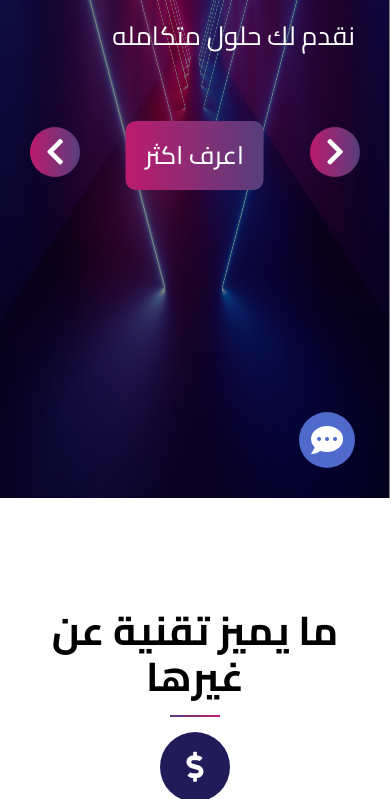
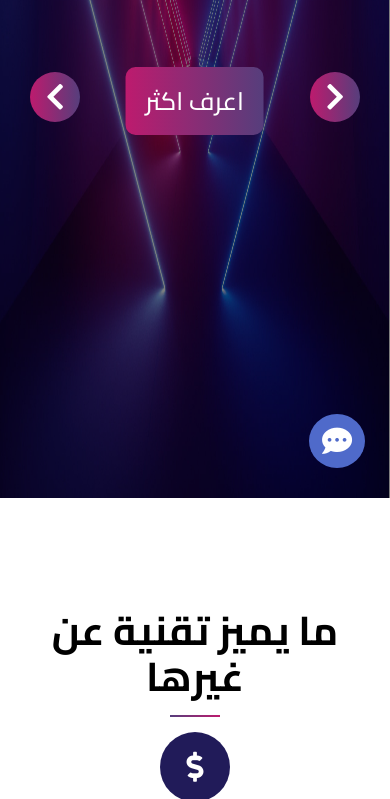
Before and after one commit to Reammargorp/my_web, a plain HTML site: page index.html in a window 390 px wide. Shown: the part 346-1145 px from the top of the page. Drawn offline with Linux system fonts and the light colour scheme.

Commit message:
added some to the main

```diff
--- a/master.scss/main.scss
+++ b/master.scss/main.scss
@@ -465,7 +465,7 @@ input[type="range"]::-moz-slider-thumb {
   .contact-us {
     position: fixed;
     z-index: 10;
-    right: 20px;
+    right: 10px;
     bottom: 30px;
     .container {
       display: flex;
@@ -489,10 +489,12 @@ input[type="range"]::-moz-slider-thumb {
             @include centering;
             padding: 12px;
             @include centering;
-
             color: white;
             font-size: calculate($font-size, 2px);
             cursor: pointer;
+            @include breakpoints(mobile) {
+              font-size: $font-size;
+            }
           }
         }
         .messenger {
@@ -504,6 +506,9 @@ input[type="range"]::-moz-slider-thumb {
             font-size: calculate($font-size, 2px);
             color: white;
             cursor: pointer;
+            @include breakpoints(mobile) {
+              font-size: $font-size;
+            }
           }
         }
       }
@@ -513,10 +518,15 @@ input[type="range"]::-moz-slider-thumb {
           min-width: 56px;
           cursor: pointer;
           padding: 12px;
+          // width: 30px;
+          // height: 30px;
           @include circle;
           @include centering;
           background-color: #4f6aca;
           font-size: calculate($font-size, 2px);
+          @include breakpoints(mobile) {
+            font-size: $font-size;
+          }
         }
       }
     }
@@ -660,13 +670,15 @@ input[type="range"]::-moz-slider-thumb {
       right: 0;
     }
   }
-
   .overlay {
     @include overlay(black, 0.5);
     z-index: -1;
   }
   .container {
     margin-top: 5%;
+    @include breakpoints(mobile) {
+      margin-top: -8%;
+    }
     // @include gridsmall;
     display: flex;
 
@@ -693,7 +705,7 @@ input[type="range"]::-moz-slider-thumb {
           font-size: calculate($font-size, 20px);
         }
         @include breakpoints(mobile) {
-          font-size: calculate($font-size-small, 15px);
+          font-size: calculate($font-size-small, 13px);
         }
       }
       .Two {
@@ -707,6 +719,9 @@ input[type="range"]::-moz-slider-thumb {
         &.active {
           opacity: 1;
           transform: translatey(0%);
+          @include breakpoints(mobile) {
+            transform: translatey(-10%);
+          }
         }
         @include breakpoints(small) {
           font-size: calculate($font-size, 20px);
@@ -1147,9 +1162,12 @@ $special: ".special";
 .works {
   position: relative;
   padding: calculate($padding-bottom, 15px) 0 20px 0;
+  @include breakpoints(mobile) {
+    padding: 00px 0 20px 0;
+  }
   margin-top: 10%;
   @include breakpoints(mobile) {
-    margin-top: -78%;
+    margin-top: -10%;
   }
   transition: $transition-so-slow;
 
```
Also changed, not shown: master.css/main.css.
